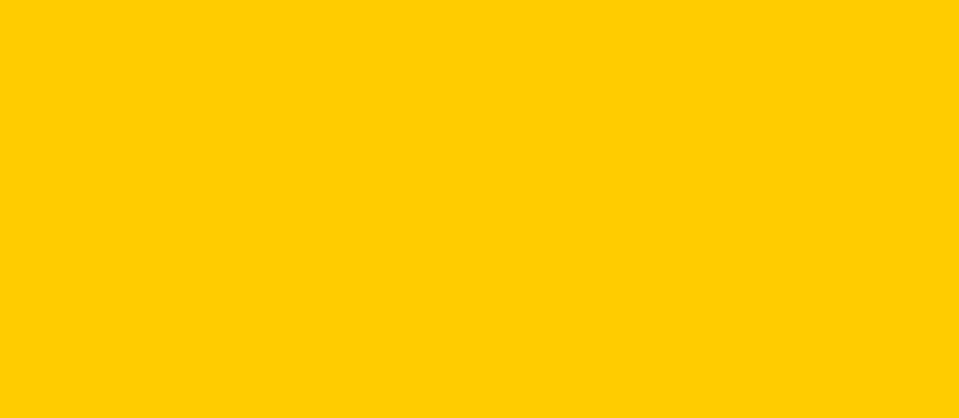
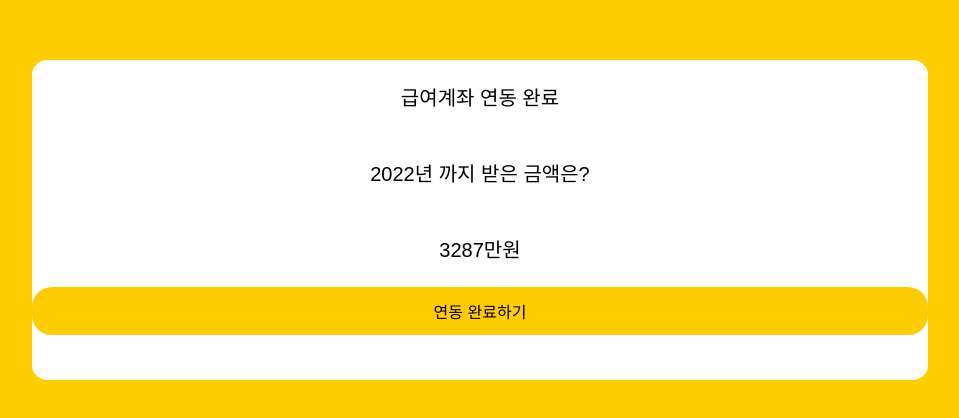
Before and after one commit to pika-two/pika-two-FE, a React (Vite) app: page /incomeConnect in a window 1280 px wide. Shown: the part 180-598 px from the top of the page, without its empty margins (160-1119 px from the left). Built offline with nearby package versions, Linux system fonts and the light colour scheme.

Commit message:
[ADD] IncomeConnectPage 추가
[ADD] IncomeConnectPage 추가

```diff
--- a/src/pages/IncomeConnectPage.jsx
+++ b/src/pages/IncomeConnectPage.jsx
@@ -1,10 +1,19 @@
+import CenterBox from "../components/Composition/CenterBox"
 import BackGroundCover from "../components/ui/BackGroundCover"
-
+import Button from "../components/ui/Button"
+import Top02 from "../components/ui/Top/Top02"
+import { useInternalRouter } from "./routing";
 
 export default function IncomeConnectPage() {
+    const {push} = useInternalRouter();
   return (
     <div>
-
+        <CenterBox>
+            <Top02 color="black">급여계좌 연동 완료</Top02>
+            <Top02 color="black">2022년 까지 받은 금액은?</Top02>
+            <Top02 color="black">3287만원</Top02>
+            <Button onClick={()=>push('/myPage')} background="#FFCC00">연동 완료하기</Button>
+        </CenterBox>
         <BackGroundCover backgroundColor='#FC0'/>
     </div>
   )
```
